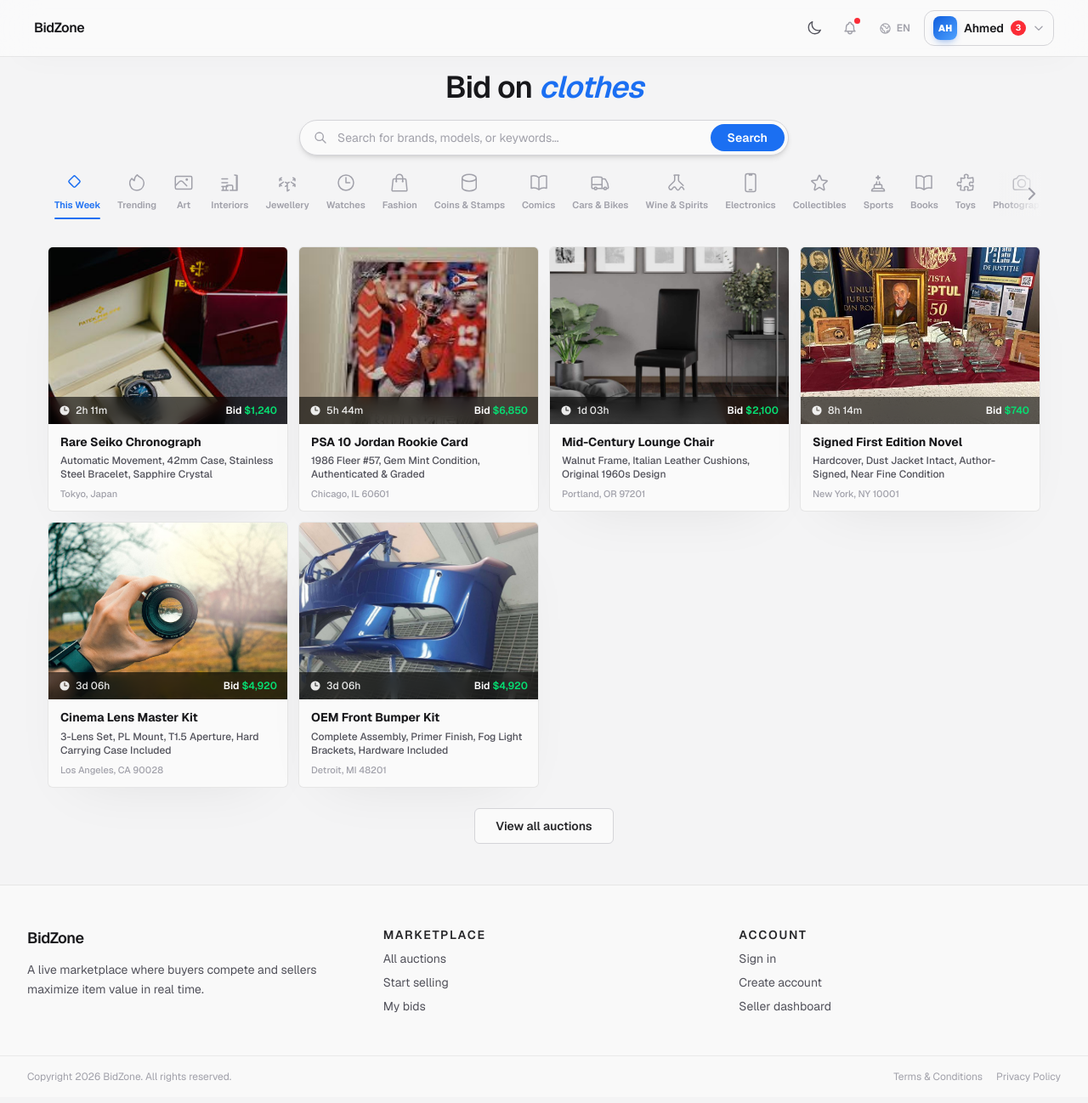
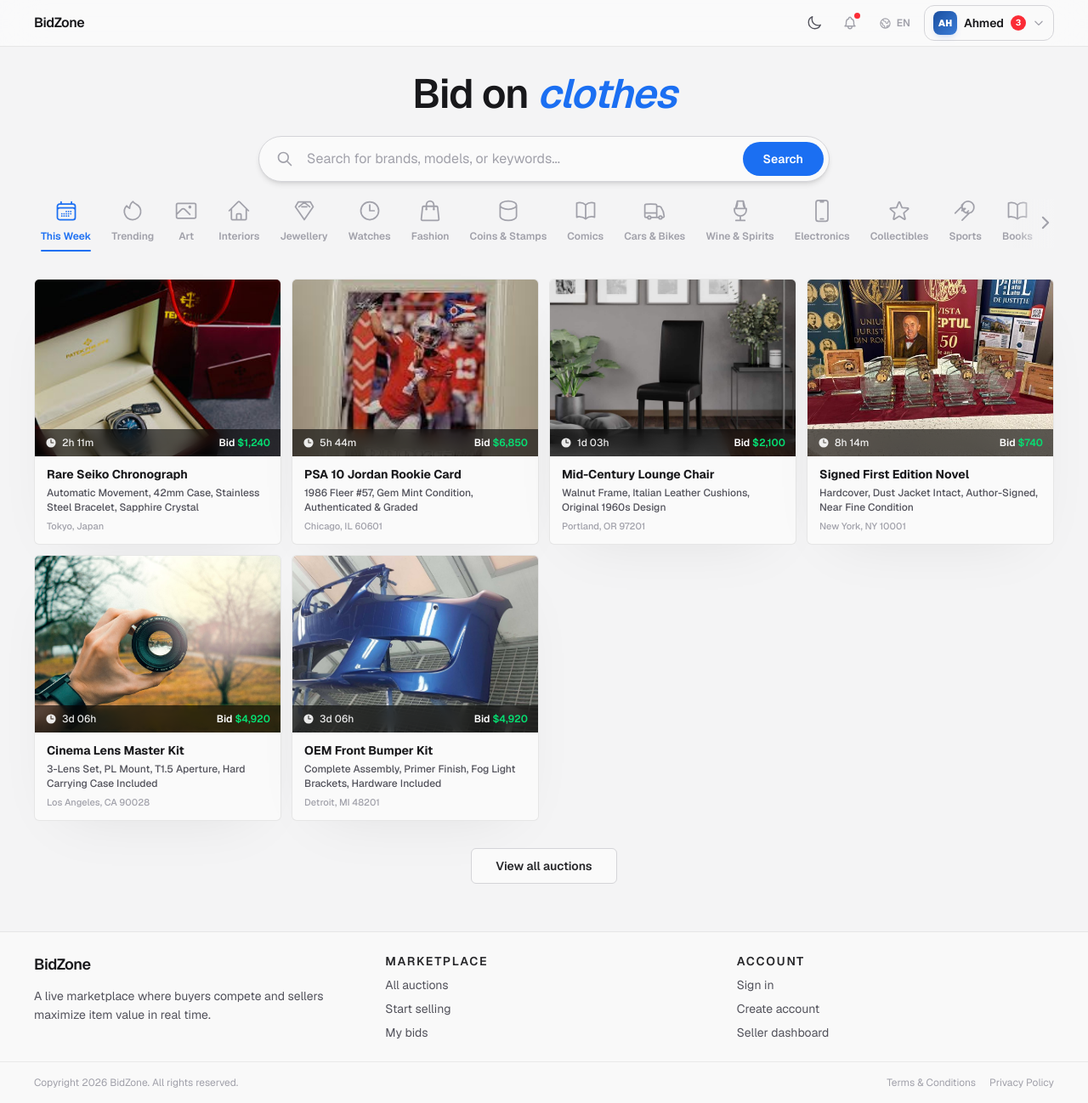
Before and after one commit to ahmdjlt/BidZone, a Next.js app in the folder frontend/: page / in a window 1280 px wide. Shown: the whole page at 85% size. Built offline with nearby package versions, Linux system fonts and the light colour scheme.

Commit message:
adjusted the dimensions

```diff
--- a/frontend/app/how-it-works/page.tsx
+++ b/frontend/app/how-it-works/page.tsx
@@ -78,7 +78,7 @@
     <div className="page-gradient relative overflow-x-clip">
       <Navbar />
 
-      <main className="mx-auto w-full max-w-7xl px-6 pb-10 pt-10 sm:px-8">
+      <main className="mx-auto w-full max-w-[1440px] px-6 pb-10 pt-10 sm:px-8">
         {/* Header */}
         <section className="animate-rise text-center">
           <span className="inline-flex items-center rounded-full border border-border-strong bg-card-bg px-4 py-1 text-xs font-semibold uppercase tracking-[0.14em] text-text-label">
--- a/frontend/app/page.tsx
+++ b/frontend/app/page.tsx
@@ -89,24 +89,24 @@
 ];
 
 const categories = [
-  { label: "This Week", icon: "M9.56 4.44a1.5 1.5 0 0 0-2.12 0L2.38 9.5a1.5 1.5 0 0 0 0 2.12l5.06 5.06a1.5 1.5 0 0 0 2.12 0l5.06-5.06a1.5 1.5 0 0 0 0-2.12L9.56 4.44Z" },
+  { label: "This Week", icon: "M6.75 3v2.25M17.25 3v2.25M3 18.75V7.5a2.25 2.25 0 0 1 2.25-2.25h13.5A2.25 2.25 0 0 1 21 7.5v11.25m-18 0A2.25 2.25 0 0 0 5.25 21h13.5A2.25 2.25 0 0 0 21 18.75m-18 0v-7.5A2.25 2.25 0 0 1 5.25 9h13.5A2.25 2.25 0 0 1 21 11.25v7.5m-9-6h.008v.008H12v-.008ZM12 15h.008v.008H12V15Zm0 2.25h.008v.008H12v-.008ZM9.75 15h.008v.008H9.75V15Zm0 2.25h.008v.008H9.75v-.008ZM7.5 15h.008v.008H7.5V15Zm0 2.25h.008v.008H7.5v-.008Zm6.75-4.5h.008v.008h-.008v-.008Zm0 2.25h.008v.008h-.008V15Zm0 2.25h.008v.008h-.008v-.008Zm2.25-4.5h.008v.008H16.5v-.008Zm0 2.25h.008v.008H16.5V15Z" },
   { label: "Trending", icon: "M15.362 5.214A8.252 8.252 0 0 1 12 21 8.25 8.25 0 0 1 6.038 7.047 8.287 8.287 0 0 0 9 9.601a8.983 8.983 0 0 1 3.361-6.867 8.21 8.21 0 0 0 3 2.48Z" },
   { label: "Art", icon: "M2.25 15.75l5.159-5.159a2.25 2.25 0 0 1 3.182 0l5.159 5.159M3.75 19.5h16.5a1.5 1.5 0 0 0 1.5-1.5V6a1.5 1.5 0 0 0-1.5-1.5H3.75A1.5 1.5 0 0 0 2.25 6v12a1.5 1.5 0 0 0 1.5 1.5Zm12.75-11.25a.75.75 0 1 1-1.5 0 .75.75 0 0 1 1.5 0Z" },
-  { label: "Interiors", icon: "M8.25 21v-4.875c0-.621.504-1.125 1.125-1.125h5.25c.621 0 1.125.504 1.125 1.125V21m0 0h4.5V3.545M12.75 21h7.5M10.5 21H3m1.5 0h1.5m-1.5 0v-3.675M3 7.5h6.75M3 12h6.75m-6.75 4.5h6.75M21 3.545L18 3m3 .545V21" },
-  { label: "Jewellery", icon: "M21 7.5l-2.25-1.313M21 7.5v2.25m0-2.25l-2.25 1.313M3 7.5l2.25-1.313M3 7.5l2.25 1.313M3 7.5v2.25m9 3l2.25-1.313M12 12.75l-2.25-1.313M12 12.75V15m0 6.75l2.25-1.313M12 21.75V15m0 0l-2.25 1.313M3 16.5v-2.25m0 0l2.25 1.313M3 14.25l2.25-1.313m0 0L7.5 11.25m13.5 5.25v-2.25m0 0l-2.25 1.313m2.25-1.313l-2.25-1.313M16.5 11.25L18.75 13" },
+  { label: "Interiors", icon: "M2.25 12l8.954-8.955a1.126 1.126 0 0 1 1.591 0L21.75 12M4.5 9.75v10.125c0 .621.504 1.125 1.125 1.125H9.75v-4.875c0-.621.504-1.125 1.125-1.125h2.25c.621 0 1.125.504 1.125 1.125V21h4.125c.621 0 1.125-.504 1.125-1.125V9.75M8.25 21h8.25" },
+  { label: "Jewellery", icon: "M6 3h12l3 5-9 13L3 8l3-5Zm3.5 5h5M6.5 8L12 3.5 17.5 8" },
   { label: "Watches", icon: "M12 6v6h4.5m4.5 0a9 9 0 1 1-18 0 9 9 0 0 1 18 0Z" },
   { label: "Fashion", icon: "M15.75 10.5V6a3.75 3.75 0 1 0-7.5 0v4.5m11.356-1.993 1.263 12c.07.665-.45 1.243-1.119 1.243H4.25a1.125 1.125 0 0 1-1.12-1.243l1.264-12A1.125 1.125 0 0 1 5.513 7.5h12.974c.576 0 1.059.435 1.119 1.007ZM8.625 10.5a.375.375 0 1 1-.75 0 .375.375 0 0 1 .75 0Zm7.5 0a.375.375 0 1 1-.75 0 .375.375 0 0 1 .75 0Z" },
   { label: "Coins & Stamps", icon: "M20.25 6.375c0 2.278-3.694 4.125-8.25 4.125S3.75 8.653 3.75 6.375m16.5 0c0-2.278-3.694-4.125-8.25-4.125S3.75 4.097 3.75 6.375m16.5 0v11.25c0 2.278-3.694 4.125-8.25 4.125s-8.25-1.847-8.25-4.125V6.375" },
   { label: "Comics", icon: "M12 6.042A8.967 8.967 0 0 0 6 3.75c-1.052 0-2.062.18-3 .512v14.25A8.987 8.987 0 0 1 6 18c2.305 0 4.408.867 6 2.292m0-14.25a8.966 8.966 0 0 1 6-2.292c1.052 0 2.062.18 3 .512v14.25A8.987 8.987 0 0 0 18 18a8.967 8.967 0 0 0-6 2.292m0-14.25v14.25" },
   { label: "Cars & Bikes", icon: "M8.25 18.75a1.5 1.5 0 0 1-3 0m3 0a1.5 1.5 0 0 0-3 0m3 0h6m-9 0H3.375a1.125 1.125 0 0 1-1.125-1.125V14.25m17.25 4.5a1.5 1.5 0 0 1-3 0m3 0a1.5 1.5 0 0 0-3 0m3 0h1.125c.621 0 1.129-.504 1.09-1.124a17.902 17.902 0 0 0-3.213-9.193 2.056 2.056 0 0 0-1.58-.86H14.25M16.5 18.75h-2.25m0-11.177v-.958c0-.568-.422-1.048-.987-1.106a48.554 48.554 0 0 0-10.026 0 1.106 1.106 0 0 0-.987 1.106v7.635m12-6.677v6.677m0 4.5v-4.5m0 0h-12" },
-  { label: "Wine & Spirits", icon: "M9.75 3.104v5.714a2.25 2.25 0 0 1-.659 1.591L5 14.5M9.75 3.104c-.251.023-.501.05-.75.082m.75-.082a24.301 24.301 0 0 1 4.5 0m0 0v5.714c0 .597.237 1.17.659 1.591L19.8 15.3M14.25 3.104c.251.023.501.05.75.082M5 14.5l-1.43 1.43a2.25 2.25 0 0 0-.233 2.927l.417.627c.676 1.014 2.158 1.014 2.834 0L8 17.863a1.687 1.687 0 0 1 2.806 0l1.389 2.084c.676 1.014 2.158 1.014 2.834 0l1.389-2.084a1.687 1.687 0 0 1 2.806 0l1.42 2.13" },
+  { label: "Wine & Spirits", icon: "M9 2.25h6m-6 0v3a6.005 6.005 0 0 1-1.764 4.236L9 2.25Zm6 0v3a6.005 6.005 0 0 0 1.764 4.236L15 2.25ZM7.5 21.75h9M12 17.25v4.5m0-4.5a6 6 0 0 1-6-6v-1.5h12v1.5a6 6 0 0 1-6 6Z" },
   { label: "Electronics", icon: "M10.5 1.5H8.25A2.25 2.25 0 0 0 6 3.75v16.5a2.25 2.25 0 0 0 2.25 2.25h7.5A2.25 2.25 0 0 0 18 20.25V3.75a2.25 2.25 0 0 0-2.25-2.25H13.5m-3 0V3h3V1.5m-3 0h3m-3 18.75h3" },
   { label: "Collectibles", icon: "M11.48 3.499a.562.562 0 0 1 1.04 0l2.125 5.111a.563.563 0 0 0 .475.345l5.518.442c.499.04.701.663.321.988l-4.204 3.602a.563.563 0 0 0-.182.557l1.285 5.385a.562.562 0 0 1-.84.61l-4.725-2.885a.562.562 0 0 0-.586 0L6.982 20.54a.562.562 0 0 1-.84-.61l1.285-5.386a.562.562 0 0 0-.182-.557l-4.204-3.602a.562.562 0 0 1 .321-.988l5.518-.442a.563.563 0 0 0 .475-.345L11.48 3.5Z" },
-  { label: "Sports", icon: "M16.5 18.75h-9m9 0a3 3 0 0 1 3 3h-15a3 3 0 0 1 3-3m9 0v-3.375c0-.621-.503-1.125-1.125-1.125h-.871M7.5 18.75v-3.375c0-.621.504-1.125 1.125-1.125h.872m5.007 0H9.497m5.007 0a7.454 7.454 0 0 1-.982-3.172M9.497 14.25a7.454 7.454 0 0 0 .982-3.172M12 3.75a2.25 2.25 0 0 0 2.25 2.25A2.25 2.25 0 0 0 12 8.25a2.25 2.25 0 0 0-2.25-2.25A2.25 2.25 0 0 0 12 3.75Z" },
+  { label: "Sports", icon: "M15.59 14.37a6 6 0 1 0-7.04-7.02m7.04 7.02a6 6 0 0 1-7.04-7.02m7.04 7.02l-2.83 2.83-4.24 4.24M8.55 7.35L5.72 10.18 1.48 14.42m7.07-7.07L6.4 9.5m5.3.2L9.55 11.85m5.3.21l-2.15 2.15M8 6.5l2.15-2.15m.2 5.3L8.2 11.8" },
   { label: "Books", icon: "M12 6.042A8.967 8.967 0 0 0 6 3.75c-1.052 0-2.062.18-3 .512v14.25A8.987 8.987 0 0 1 6 18c2.305 0 4.408.867 6 2.292m0-14.25a8.966 8.966 0 0 1 6-2.292c1.052 0 2.062.18 3 .512v14.25A8.987 8.987 0 0 0 18 18a8.967 8.967 0 0 0-6 2.292m0-14.25v14.25" },
   { label: "Toys", icon: "M14.25 6.087c0-.355.186-.676.401-.959.221-.29.349-.634.349-1.003 0-1.036-1.007-1.875-2.25-1.875s-2.25.84-2.25 1.875c0 .369.128.713.349 1.003.215.283.401.604.401.959v0a.64.64 0 0 1-.657.643 48.834 48.834 0 0 1-4.163-.3c.186 1.613.293 3.25.315 4.907a.656.656 0 0 1-.658.663v0c-.355 0-.676-.186-.959-.401a1.647 1.647 0 0 0-1.003-.349c-1.036 0-1.875 1.007-1.875 2.25s.84 2.25 1.875 2.25c.369 0 .713-.128 1.003-.349.283-.215.604-.401.959-.401v0c.31 0 .555.26.532.57a48.039 48.039 0 0 1-.642 5.056c1.518.19 3.058.309 4.616.354a.64.64 0 0 0 .657-.643v0c0-.355-.186-.676-.401-.959a1.647 1.647 0 0 1-.349-1.003c0-1.035 1.008-1.875 2.25-1.875 1.243 0 2.25.84 2.25 1.875 0 .369-.128.713-.349 1.003-.215.283-.4.604-.4.959v0c0 .333.277.599.61.58a48.1 48.1 0 0 0 5.427-.63 48.05 48.05 0 0 0 .582-4.717.532.532 0 0 0-.533-.57v0c-.355 0-.676.186-.959.401-.29.221-.634.349-1.003.349-1.035 0-1.875-1.007-1.875-2.25s.84-2.25 1.875-2.25c.37 0 .713.128 1.003.349.283.215.604.401.96.401v0a.656.656 0 0 0 .658-.663 48.422 48.422 0 0 0-.37-5.36c-1.886.342-3.81.574-5.766.689a.578.578 0 0 1-.61-.58v0Z" },
   { label: "Photography", icon: "M6.827 6.175A2.31 2.31 0 0 1 5.186 7.23c-.38.054-.757.112-1.134.175C2.999 7.58 2.25 8.507 2.25 9.574V18a2.25 2.25 0 0 0 2.25 2.25h15A2.25 2.25 0 0 0 21.75 18V9.574c0-1.067-.75-1.994-1.802-2.169a47.865 47.865 0 0 0-1.134-.175 2.31 2.31 0 0 1-1.64-1.055l-.822-1.316a2.192 2.192 0 0 0-1.736-1.039 48.774 48.774 0 0 0-5.232 0 2.192 2.192 0 0 0-1.736 1.039l-.821 1.316ZM16.5 12.75a4.5 4.5 0 1 1-9 0 4.5 4.5 0 0 1 9 0Z" },
-  { label: "Musical", icon: "M9 9l10.5-3m0 6.553v3.75a2.25 2.25 0 0 1-1.632 2.163l-1.32.377a1.803 1.803 0 1 1-.99-3.467l2.31-.66a2.25 2.25 0 0 0 1.632-2.163Zm0 0V4.846a2.25 2.25 0 0 0-1.632-2.163l-5.25-1.5A2.25 2.25 0 0 0 6 3.346v9.057" },
+  { label: "Musical", icon: "M9 19.5a3 3 0 1 1-6 0 3 3 0 0 1 6 0Zm12-3a3 3 0 1 1-6 0 3 3 0 0 1 6 0ZM9 19.5V7.5l12-3v12" },
 ];
 
 
@@ -115,23 +115,23 @@
     <div className="page-gradient relative overflow-x-clip">
       <Navbar />
 
-      <main className="w-full px-6 pb-4 pt-5 sm:px-10 lg:px-14">
+      <main className="mx-auto w-full max-w-[1440px] px-6 pb-4 pt-5 sm:px-10">
         <section className="relative">
-          <div className="animate-rise max-w-xl mx-auto text-center">
+          <div className="animate-rise max-w-2xl mx-auto text-center">
             <HeroHeading />
-            <form action="/auctions" method="get" className="mt-4 flex w-full max-w-xl mx-auto overflow-hidden rounded-full border border-border-strong bg-card-bg shadow-md">
-              <svg className="ml-4 shrink-0 self-center size-4 text-text-muted" fill="none" viewBox="0 0 24 24" stroke="currentColor" strokeWidth={2}>
+            <form action="/auctions" method="get" className="mt-5 flex w-full max-w-2xl mx-auto overflow-hidden rounded-full border border-border-strong bg-card-bg shadow-md">
+              <svg className="ml-5 shrink-0 self-center size-5 text-text-muted" fill="none" viewBox="0 0 24 24" stroke="currentColor" strokeWidth={2}>
                 <path strokeLinecap="round" strokeLinejoin="round" d="M21 21l-6-6m2-5a7 7 0 11-14 0 7 7 0 0114 0z" />
               </svg>
               <input
                 type="text"
                 name="q"
                 placeholder="Search for brands, models, or keywords..."
-                className="flex-1 bg-transparent px-3 py-2.5 text-sm text-text-heading placeholder:text-text-muted focus:outline-none"
+                className="flex-1 bg-transparent px-4 py-3.5 text-base text-text-heading placeholder:text-text-muted focus:outline-none"
               />
               <button
                 type="submit"
-                className="my-1 mr-1 rounded-full bg-accent px-5 py-1.5 text-sm font-semibold text-white transition hover:brightness-110"
+                className="my-1.5 mr-1.5 rounded-full bg-accent px-6 py-2 text-sm font-semibold text-white transition hover:brightness-110"
               >
                 Search
               </button>
@@ -143,10 +143,10 @@
 
         <section className="mt-6">
           <AuctionGrid auctions={featuredAuctions} />
-          <div className="mt-6 flex justify-center">
+          <div className="mt-8 mb-2 flex justify-center">
             <Link
               href="/auctions"
-              className="rounded-md border border-border-strong bg-card-bg px-6 py-2.5 text-sm font-semibold text-text-label transition hover:border-accent/50 hover:bg-accent-soft"
+              className="rounded-md border border-border-strong bg-card-bg px-7 py-2.5 text-sm font-semibold text-text-label transition hover:border-accent/50 hover:bg-accent-soft"
             >
               View all auctions
             </Link>
--- a/frontend/app/privacy/page.tsx
+++ b/frontend/app/privacy/page.tsx
@@ -59,7 +59,7 @@
     <div className="page-gradient relative min-h-screen">
       <Navbar />
 
-      <main className="mx-auto w-full max-w-7xl px-6 pb-16 pt-10 sm:px-8">
+      <main className="mx-auto w-full max-w-[1440px] px-6 pb-16 pt-10 sm:px-8">
         {/* Header */}
         <div className="mb-10 max-w-2xl">
           <p className="text-xs font-semibold uppercase tracking-[0.14em] text-text-label">
--- a/frontend/app/terms/page.tsx
+++ b/frontend/app/terms/page.tsx
@@ -59,7 +59,7 @@
     <div className="page-gradient relative min-h-screen">
       <Navbar />
 
-      <main className="mx-auto w-full max-w-7xl px-6 pb-16 pt-10 sm:px-8">
+      <main className="mx-auto w-full max-w-[1440px] px-6 pb-16 pt-10 sm:px-8">
         {/* Header */}
         <div className="mb-10 max-w-2xl">
           <p className="text-xs font-semibold uppercase tracking-[0.14em] text-text-label">
--- a/frontend/components/auction/AuctionDetailPage.tsx
+++ b/frontend/components/auction/AuctionDetailPage.tsx
@@ -144,7 +144,7 @@
 
   return (
     <div className="min-h-screen page-gradient">
-      <main className="mx-auto w-full max-w-7xl px-6 py-8 sm:px-8">
+      <main className="mx-auto w-full max-w-[1440px] px-6 py-8 sm:px-8">
         {/* Main Content Grid */}
         <div className="grid gap-6 lg:grid-cols-5 lg:gap-8">
           {/* Left Column - Images */}
--- a/frontend/components/layout/Footer.tsx
+++ b/frontend/components/layout/Footer.tsx
@@ -6,7 +6,7 @@
 
   return (
     <footer className="mt-8 border-t border-border bg-card-bg/95">
-      <div className="mx-auto grid w-full max-w-7xl gap-10 px-6 py-12 sm:grid-cols-2 sm:px-8 lg:grid-cols-3">
+      <div className="mx-auto grid w-full max-w-[1440px] gap-10 px-6 py-6 sm:grid-cols-2 sm:px-10 lg:grid-cols-3">
 
         {/* Brand blurb */}
         <div className="space-y-3">
@@ -34,8 +34,8 @@
 
 
       </div>
-      <div className="border-t border-border/80 px-6 py-4 sm:px-8">
-        <div className="flex flex-col items-center justify-between gap-2 sm:flex-row">
+      <div className="border-t border-border/80">
+        <div className="mx-auto flex w-full max-w-[1440px] flex-col items-center justify-between gap-2 px-6 py-4 sm:flex-row sm:px-10">
           <p className="text-xs text-text-muted">Copyright {year} BidZone. All rights reserved.</p>
           <div className="flex items-center gap-4">
             <Link href="/terms" className="text-xs text-text-muted hover:text-text-label transition-colors">Terms & Conditions</Link>
--- a/frontend/components/layout/Navbar.tsx
+++ b/frontend/components/layout/Navbar.tsx
@@ -133,7 +133,7 @@
         }`}
       >
         <div className="navbar-glass border-b border-border bg-card-bg/85 backdrop-blur-xl">
-          <div className="mx-auto flex w-full max-w-7xl items-center justify-between px-5 py-3 sm:px-10">
+          <div className="mx-auto flex w-full max-w-[1440px] items-center justify-between px-6 py-1.5 sm:px-10">
 
             {/* Logo */}
             <Link href="/" className="flex shrink-0 items-center">
@@ -194,7 +194,7 @@
                       }`}
                     >
                       {/* Avatar */}
-                      <span className="flex h-7 w-7 items-center justify-center rounded-lg bg-[linear-gradient(135deg,#0f5ddd,#4ea2ff)] text-[11px] font-black tracking-wide text-white shadow-[0_4px_10px_-4px_rgba(15,93,221,0.6)]">
+                      <span className="flex h-7 w-7 items-center justify-center rounded-lg bg-[linear-gradient(135deg,#1a4fa0,#3b7dd8)] text-[11px] font-black tracking-wide text-white shadow-[0_4px_10px_-4px_rgba(15,93,221,0.3)]">
                         {MOCK_USER.initials}
                       </span>
                       {/* Name */}
@@ -218,10 +218,10 @@
 
                     {/* Dropdown panel */}
                     {userOpen && (
-                      <div className="absolute right-0 top-full z-50 mt-2 w-64 overflow-hidden rounded-2xl border border-border-strong bg-card-bg shadow-[0_20px_60px_-20px_var(--card-shadow)]">
+                      <div className="absolute right-0 top-full z-50 mt-2 w-64 overflow-hidden rounded-lg border border-border-strong bg-card-bg shadow-[0_20px_60px_-20px_var(--card-shadow)]">
                         {/* User header */}
                         <div className="flex items-center gap-3 border-b border-border px-4 py-3.5">
-                          <span className="flex h-10 w-10 shrink-0 items-center justify-center rounded-xl bg-[linear-gradient(135deg,#0f5ddd,#4ea2ff)] text-sm font-black tracking-wide text-white shadow-[0_4px_12px_-4px_rgba(15,93,221,0.5)]">
+                          <span className="flex h-10 w-10 shrink-0 items-center justify-center rounded-lg bg-[linear-gradient(135deg,#1a4fa0,#3b7dd8)] text-sm font-black tracking-wide text-white shadow-[0_4px_12px_-4px_rgba(15,93,221,0.3)]">
                             {MOCK_USER.initials}
                           </span>
                           <div className="min-w-0">
@@ -246,6 +246,12 @@
                           {accountLinks.map((l) => (
                             <MenuLink key={l.href} href={l.href} label={l.label} badge={l.badge} icon={l.icon} onClick={closeAll} />
                           ))}
+
+                          {/* Theme toggle */}
+                          <div className="mt-2 border-t border-border pt-2 px-3 flex items-center justify-between">
+                            <span className="text-sm text-text-body">Theme</span>
+                            <ThemeToggle />
+                          </div>
 
                           {/* Sign out */}
                           <div className="mt-2 border-t border-border pt-2">
@@ -295,7 +301,7 @@
             menuOpen ? "max-h-60 opacity-100" : "max-h-0 opacity-0"
           }`}
         >
-          <nav className="mx-auto flex w-full max-w-7xl flex-col gap-1 px-5 py-3 sm:px-10">
+          <nav className="mx-auto flex w-full max-w-[1440px] flex-col gap-1 px-6 py-3 sm:px-10">
             {navLinks.map((link) => (
               <Link
                 key={link.href}
--- a/frontend/components/ui/CategoryBar.tsx
+++ b/frontend/components/ui/CategoryBar.tsx
@@ -55,19 +55,19 @@
         </>
       )}
 
-      <div ref={scrollRef} className="flex gap-5 overflow-x-auto px-2 pb-2 scrollbar-hide">
+      <div ref={scrollRef} className="flex gap-6 overflow-x-auto px-2 pb-2 scrollbar-hide">
         {categories.map((cat, i) => (
           <Link
             key={cat.label}
             href={`/auctions?category=${encodeURIComponent(cat.label)}`}
-            className={`group flex shrink-0 flex-col items-center gap-1.5 ${
+            className={`group flex shrink-0 flex-col items-center gap-2 ${
               i === 0 ? "text-accent" : "text-text-muted hover:text-text-heading"
             } transition-colors`}
           >
-            <svg xmlns="http://www.w3.org/2000/svg" fill="none" viewBox="0 0 24 24" strokeWidth={1.5} stroke="currentColor" className="size-6">
+            <svg xmlns="http://www.w3.org/2000/svg" fill="none" viewBox="0 0 24 24" strokeWidth={1.5} stroke="currentColor" className="size-7">
               <path strokeLinecap="round" strokeLinejoin="round" d={cat.icon} />
             </svg>
-            <span className="whitespace-nowrap text-[11px] font-semibold">{cat.label}</span>
+            <span className="whitespace-nowrap text-xs font-semibold">{cat.label}</span>
             {i === 0 && <span className="h-[2px] w-full rounded-full bg-accent" />}
           </Link>
         ))}
--- a/frontend/components/ui/HeroHeading.tsx
+++ b/frontend/components/ui/HeroHeading.tsx
@@ -32,7 +32,7 @@
   }, [displayed, deleting, index]);
 
   return (
-    <h1 className="text-3xl font-semibold leading-tight tracking-tight text-text-heading sm:text-4xl">
+    <h1 className="text-4xl font-semibold leading-tight tracking-tight text-text-heading sm:text-5xl">
       Bid on{" "}
       <span className="italic text-accent">
         {displayed}
```
